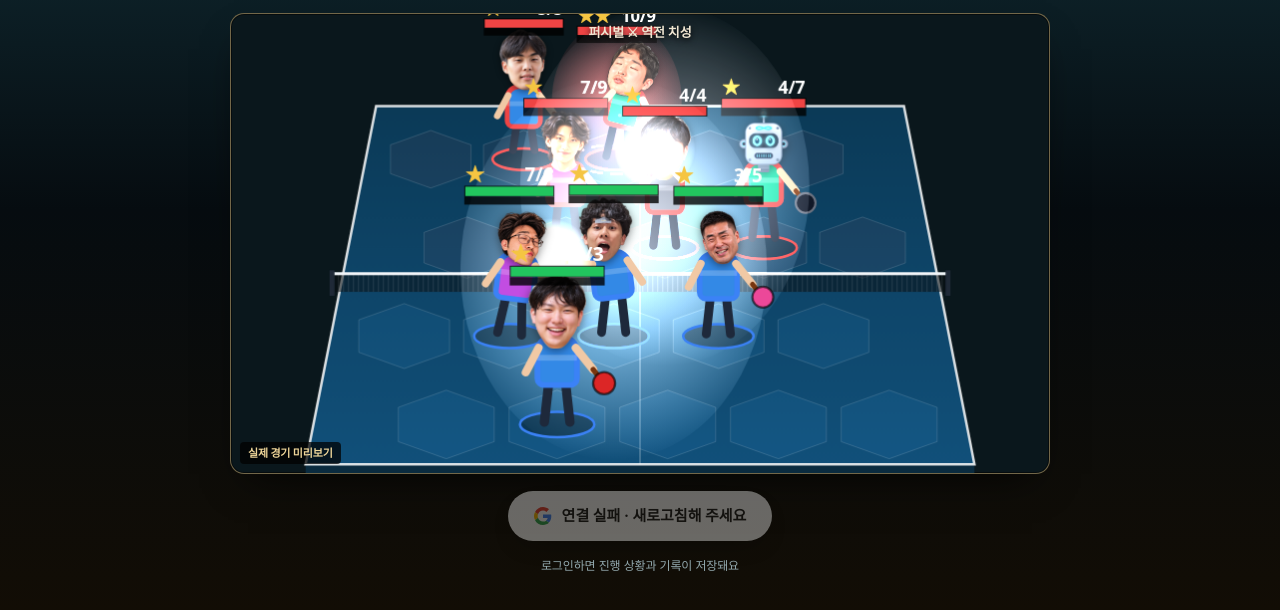
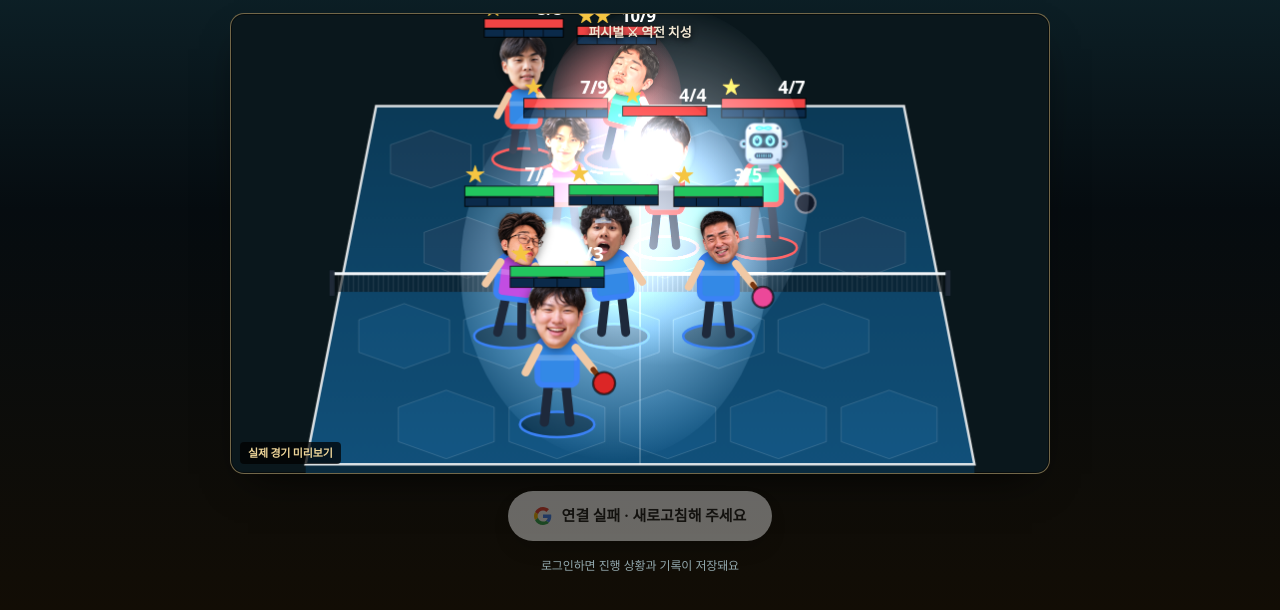
Before and after one commit to hooni9807/auto-ping-pong, a plain HTML site: page index.html in a window 1280 px wide. Shown: the part 190-800 px from the top of the page. Drawn offline with Linux system fonts and the light colour scheme; animation ran at ten frames a second; a web font is replaced by a local one.

Commit message:
Easier-to-read 필살기 gauge (thicker, segmented, flashes when full); losing costs only 1 life
Co-Authored-By: Claude Opus 5.5 <noreply@anthropic.com>

```diff
--- a/index.html
+++ b/index.html
@@ -816,8 +816,12 @@ function makeArena(cv){
     const bw=k*.8,bh=Math.max(4,k*.085),bx=x-bw/2,by=y-k*1.36;   // 체력바 · 별 · 공격/체력
     g.fillStyle='#000c';g.fillRect(bx-1,by-1,bw+2,bh+2);
     g.fillStyle=u.side==='A'?'#22c55e':'#ef4444';g.fillRect(bx,by,bw*Math.max(0,u.hp)/u.mx,bh);
-    if(u.mp!=null&&ultOf(u.key)){const mh=Math.max(3,bh*.6),full=u.mp>=100;g.fillStyle='#000c';g.fillRect(bx-1,by+bh+1,bw+2,mh+2);   // 필살기 게이지
-      g.fillStyle=full?`hsl(${(now/4)%360},90%,70%)`:'#60a5fa';g.fillRect(bx,by+bh+2,bw*Math.min(100,u.mp)/100,mh)}
+    if(u.mp!=null&&ultOf(u.key)){   // 필살기 게이지: 체력바 바로 아래, 4칸 눈금 · 가득 차면 하얗게 번쩍
+      const mh=Math.max(5,bh*.85),my=by+bh+2,full=u.mp>=100,f=Math.min(100,u.mp)/100;
+      g.fillStyle='#000d';g.fillRect(bx-1,my-1,bw+2,mh+2);g.fillStyle='#0b2a4a';g.fillRect(bx,my,bw,mh);
+      g.fillStyle=full?(Math.sin(now/90)>0?'#ffffff':'#7dd3fc'):'#38bdf8';g.fillRect(bx,my,bw*f,mh);
+      g.fillStyle='#ffffff55';g.fillRect(bx,my,bw*f,Math.max(1,mh*.35));
+      g.fillStyle='#000a';for(let q=1;q<4;q++)g.fillRect(bx+bw*q/4-.5,my,1,mh)}
     const fs=Math.max(9,k*.17);g.font=`800 ${fs}px Pretendard Variable,system-ui,sans-serif`;g.textBaseline='bottom';
     g.textAlign='left';g.fillStyle='#f5c542';g.fillText('★'.repeat(u.L||1),bx,by-1);
     g.textAlign='right';g.fillStyle='#fff';g.fillText(`${u.atk}/${u.hp}`,bx+bw,by-1);
@@ -1022,7 +1026,7 @@ $('end').onclick=()=>{
   mode='battle';$('shopbar').hidden=$('info').hidden=true;$('bctl').hidden=false;$('next').hidden=true;$('skip').hidden=false;
   board.play(frames,()=>{
     $('skip').hidden=true;$('next').hidden=false;
-    const loss=me.turn<=2?1:me.turn<=4?2:3;
+    const loss=1;   // 지면 체력 1만 깎인다
     if(r==='win')me.wins++;else if(r==='lose')me.lives=Math.max(0,me.lives-loss);
     const over=me.wins>=10?'트로피 10개! 우승이에요':me.lives<=0?`게임 오버 · 트로피 ${me.wins}개`:'';
     $('caption').textContent=(r==='win'?'승리! 트로피 +1':r==='lose'?`패배… 체력 -${loss}`:'무승부')+(over?` — ${over}`:'');
```
Also changed, not shown: 1 other file.
